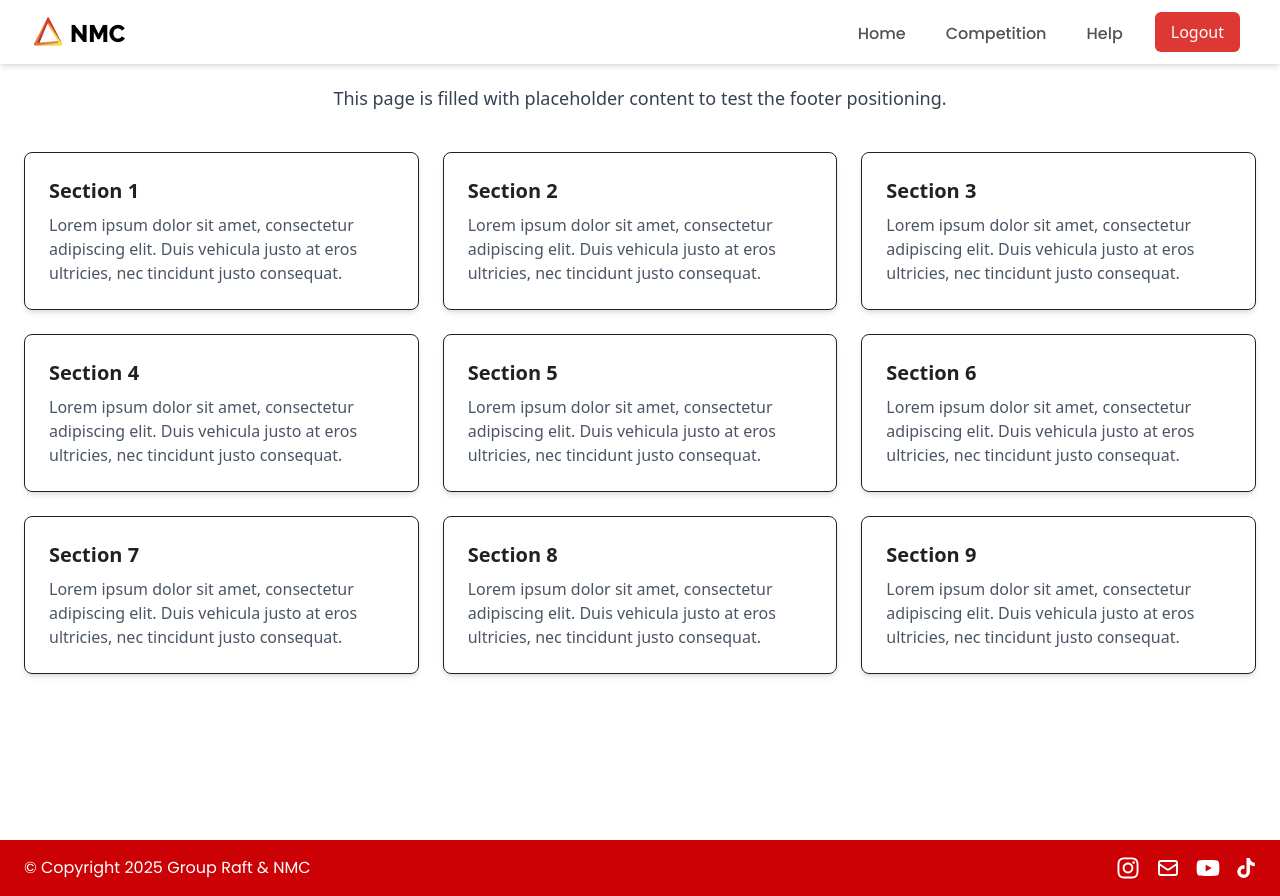
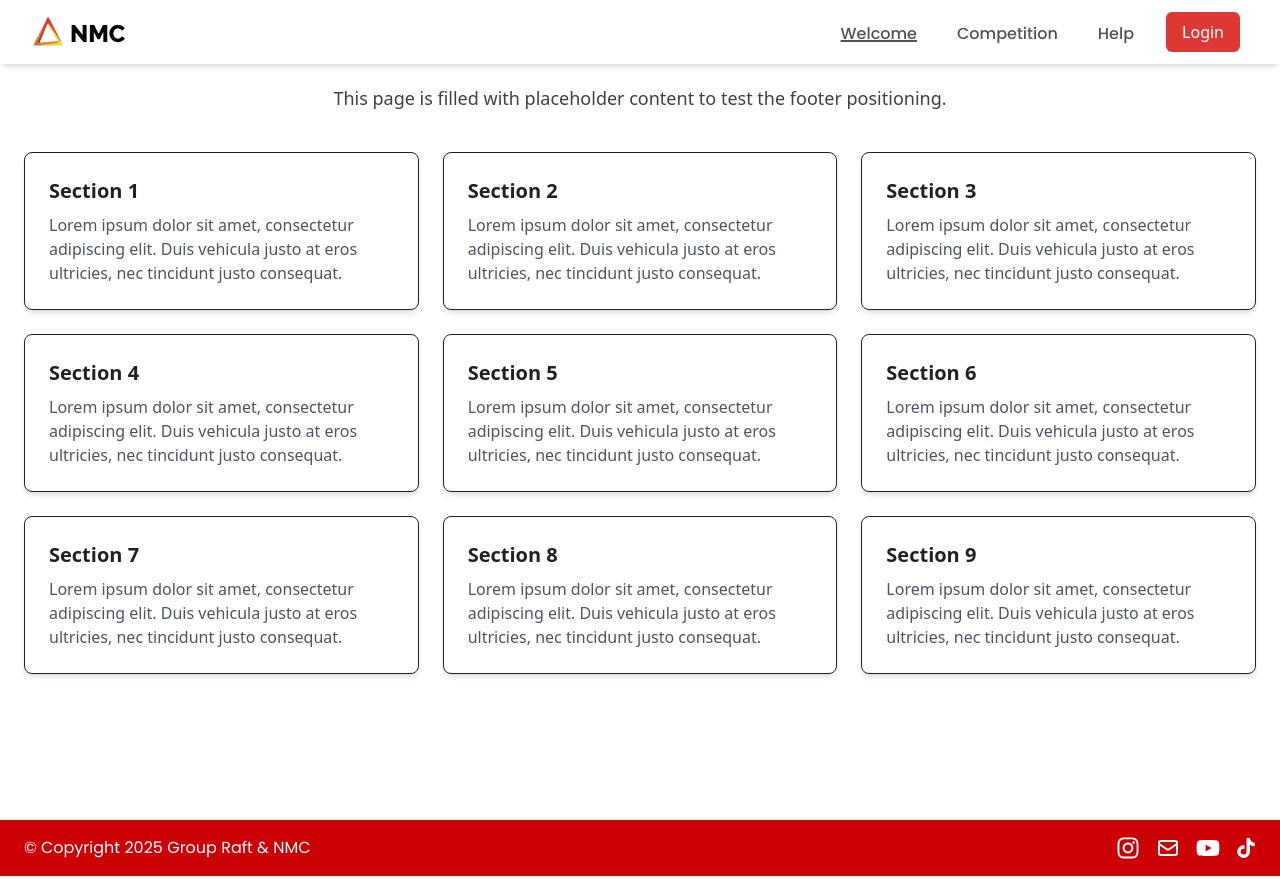
Before and after one commit to Ella-Raputri/WADS-FinalProject, a React (Vite) app in the folder frontend/: page / in a window 1280 px wide. Built offline with nearby package versions, Linux system fonts and the light colour scheme.

Commit message:
fix: footer width

```diff
--- a/frontend/src/App.css
+++ b/frontend/src/App.css
@@ -1,7 +1,6 @@
 @import url('https://fonts.googleapis.com/css2?family=Kanit:ital,wght@0,100;0,200;0,300;0,400;0,500;0,600;0,700;0,800;0,900;1,100;1,200;1,300;1,400;1,500;1,600;1,700;1,800;1,900&family=Poppins:ital,wght@0,100;0,200;0,300;0,400;0,500;0,600;0,700;0,800;0,900;1,100;1,200;1,300;1,400;1,500;1,600;1,700;1,800;1,900&family=Raleway:ital,wght@0,100..900;1,100..900&display=swap');
 
 #root {
-  max-width: 1280px;
   margin: 0 auto;
 }
 
--- a/frontend/src/components/Footer.jsx
+++ b/frontend/src/components/Footer.jsx
@@ -3,7 +3,7 @@ import { HiOutlineMail } from "react-icons/hi";
 
 const Footer = () => {
   return (
-    <footer className="mt-10 font-poppins w-full red-navbar text-white py-4">
+    <footer className="mt-10 md:mt-5 font-poppins w-full red-navbar text-white py-4">
       <div className="max-w-7xl mx-auto flex flex-col sm:flex-row items-center justify-between px-6">
 
         <div className="text-center sm:text-left">
@@ -20,7 +20,7 @@ const Footer = () => {
             <FaInstagram className="w-6 h-6" />
           </a>
           <a
-            href="mailto:nmc2024.bnmc@gmail.com"
+            href="mailto:ellarworkingfolder@gmail.com"
             target="_blank"
             rel="noopener noreferrer"
             className="hover:text-gray-300"
--- a/frontend/src/components/Navbar.jsx
+++ b/frontend/src/components/Navbar.jsx
@@ -4,7 +4,7 @@ import { Disclosure, DisclosureButton, DisclosurePanel } from '@headlessui/react
 import { Bars3Icon, ChevronLeftIcon, XMarkIcon } from '@heroicons/react/24/outline';
 
 const Navbar = () => {
-  const [userRole, setUserRole] = useState('participant'); // null (guest), 'participant', 'admin'
+  const [userRole, setUserRole] = useState(null); // null (guest), 'participant', 'admin'
   const location = useLocation();
   const navigate = useNavigate();
 
--- a/frontend/src/pages/WelcomePage.jsx
+++ b/frontend/src/pages/WelcomePage.jsx
@@ -22,6 +22,7 @@ const WelcomePage = () => {
           ))}
         </div>
       </main>
+
     </div>
 
   )
```
